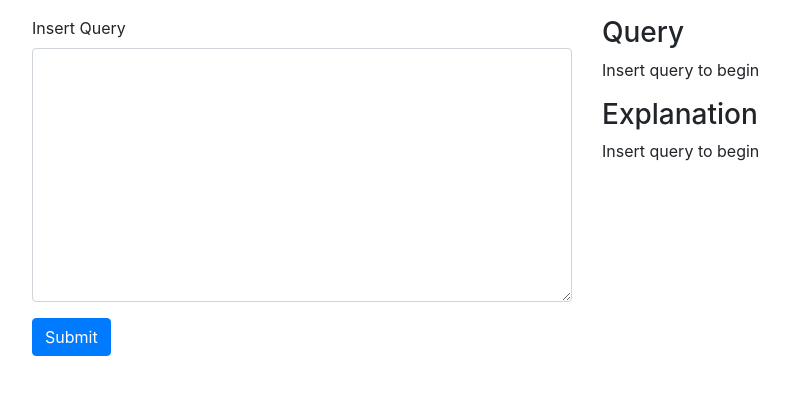
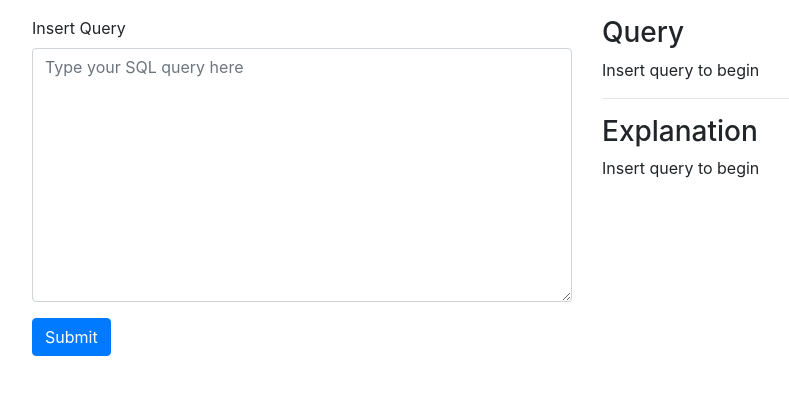
Before and after one commit to anthonyfong100/database-query-visualizer, a Flask app: page / in a window 1280 px wide. Shown: the part 56-451 px from the top of the page, without its empty margins (53-842 px from the left). Run offline with Flask 2, Linux system fonts and the light colour scheme; some libraries are stand-ins or nearby versions.

Commit message:
added styles

```diff
--- /dev/null
+++ b/static/styles.css
@@ -0,0 +1,4 @@
+code {
+  background-color: #eee;
+  padding: 20px;
+}
--- a/templates/base.html
+++ b/templates/base.html
@@ -7,6 +7,7 @@
       integrity="sha384-ggOyR0iXCbMQv3Xipma34MD+dH/1fQ784/j6cY/iJTQUOhcWr7x9JvoRxT2MZw1T"
       crossorigin="anonymous"
     />
+    <link rel="stylesheet" type="text/css" href="../static/styles.css" />
     <title>{% block title %}{% endblock %}</title>
   </head>
   <body>
--- a/templates/index.html
+++ b/templates/index.html
@@ -26,6 +26,7 @@ content %}
             id="queryTextArea"
             name="queryText"
             rows="10"
+            placeholder="Type your SQL query here"
           ></textarea>
         </div>
         <button id="btnFetch" type="submit" class="btn btn-primary">
@@ -36,10 +37,11 @@ content %}
     <div class="col-6">
       <h3>Query</h3>
       {% if query %}
-      <span>{{query}}</span>
+      <code>{{query}}</code>
       {% else %}
       <span>Insert query to begin</span>
       {% endif %}
+      <hr />
       <h3 class="mt-3">Explanation</h3>
       {% if explanation %}
       <ol>
```
